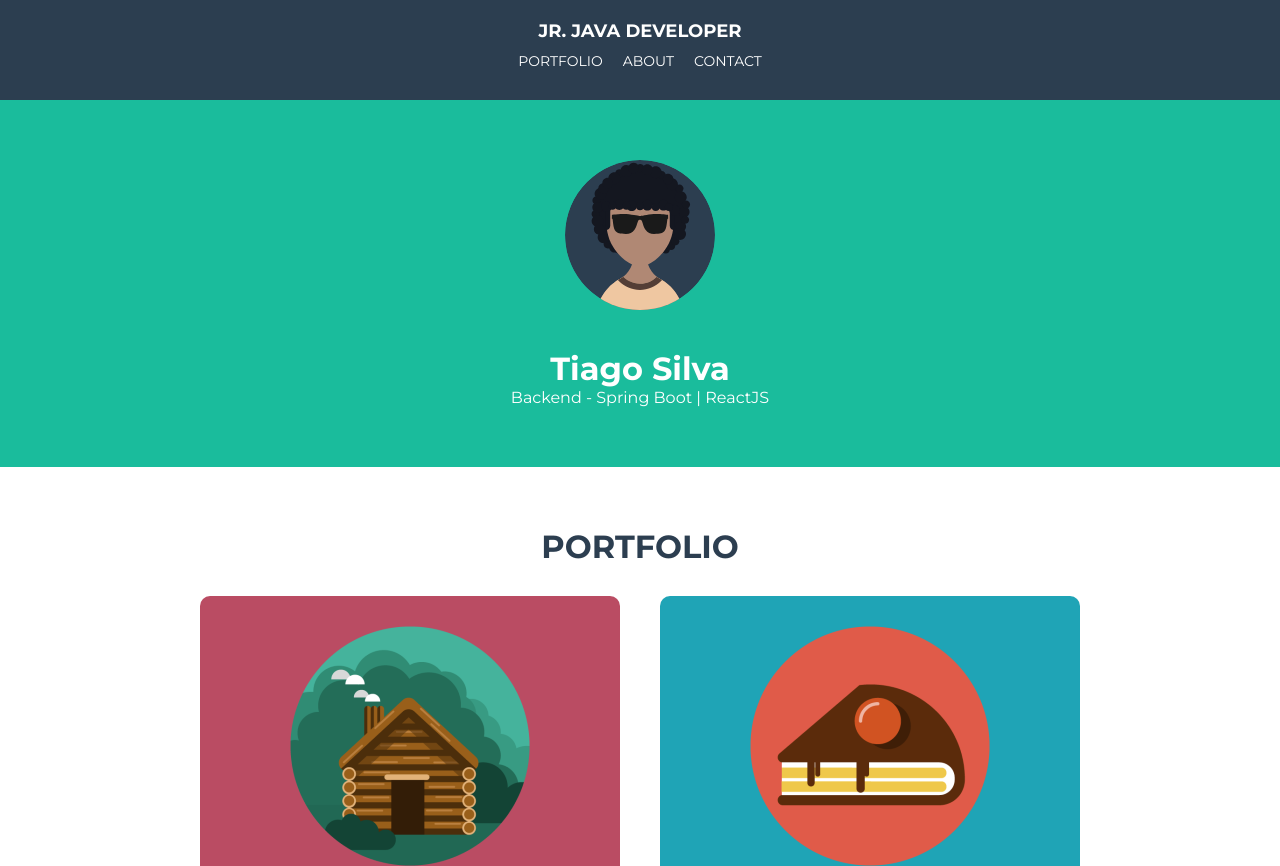
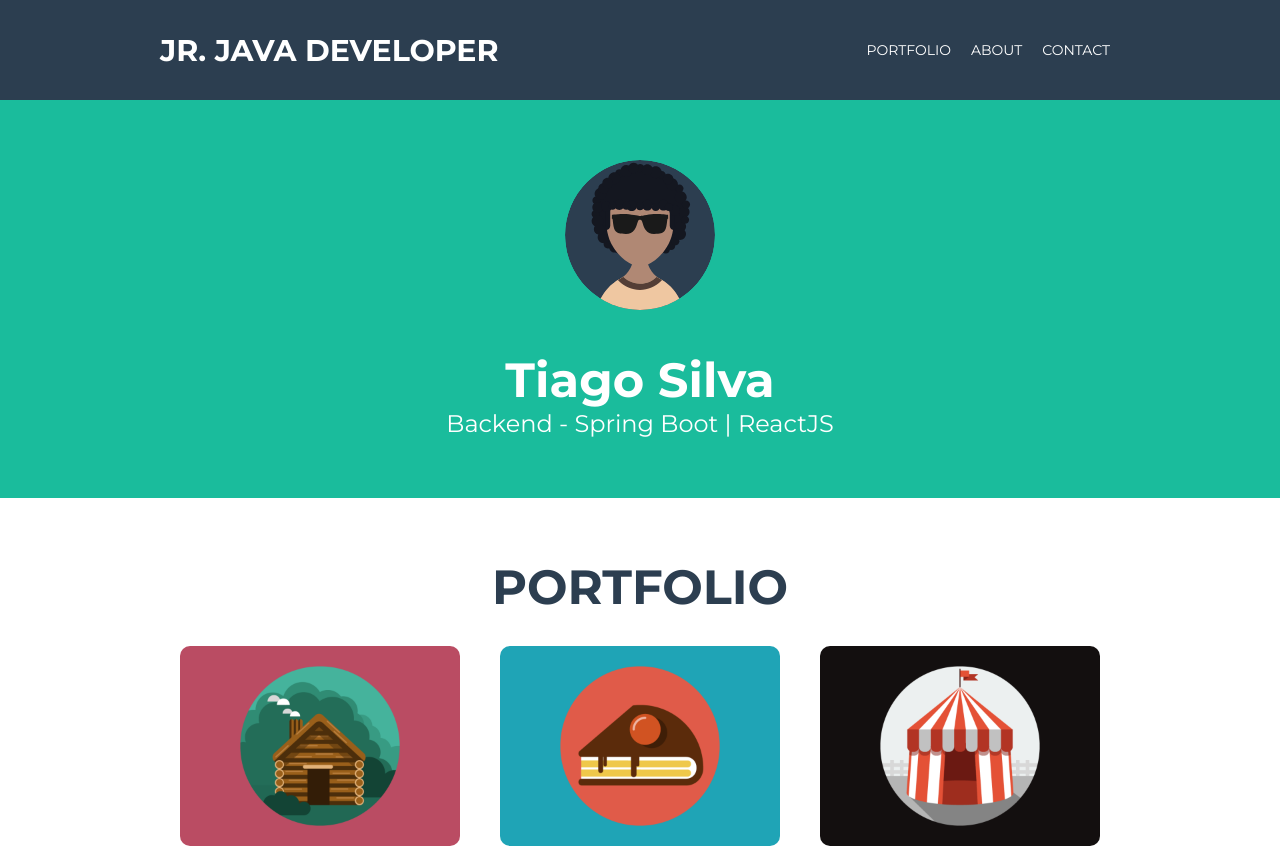
Before and after one commit to Tssa301/profile_project, a plain HTML site: page index.html in a window 1280 px wide. Shown: the top 866 px of the page. Drawn offline with Linux system fonts and the light colour scheme.

Commit message:
Breakpoints

```diff
--- a/css/styles.css
+++ b/css/styles.css
@@ -63,6 +63,7 @@ body {
 
 .profile-avatar img {
   width: 150px;
+  border-radius: 100%;
 }
 
 .profile-title {
@@ -123,3 +124,38 @@ footer {
   height: 32px;
   margin: 10px;
 }
+
+/*-----------------------MEDIA QUERY-------------------------*/
+@media (min-width: 576px) {
+  html {
+    font-size: 20px;
+  }
+}
+
+@media (min-width: 768px) {
+  html {
+    font-size: 24px;
+  }
+
+  .portfolio-item {
+    width: 280px;
+  }
+
+  .nav-container {
+    display: flex;
+  }
+
+  .nav-main {
+    flex-direction: row;
+    justify-content: space-between;
+  }
+
+  .nav-brand {
+    font-size: 30px;
+    margin-bottom: 0;
+  }
+
+  .menu-items {
+    font-size: 18px;
+  }
+}
```
